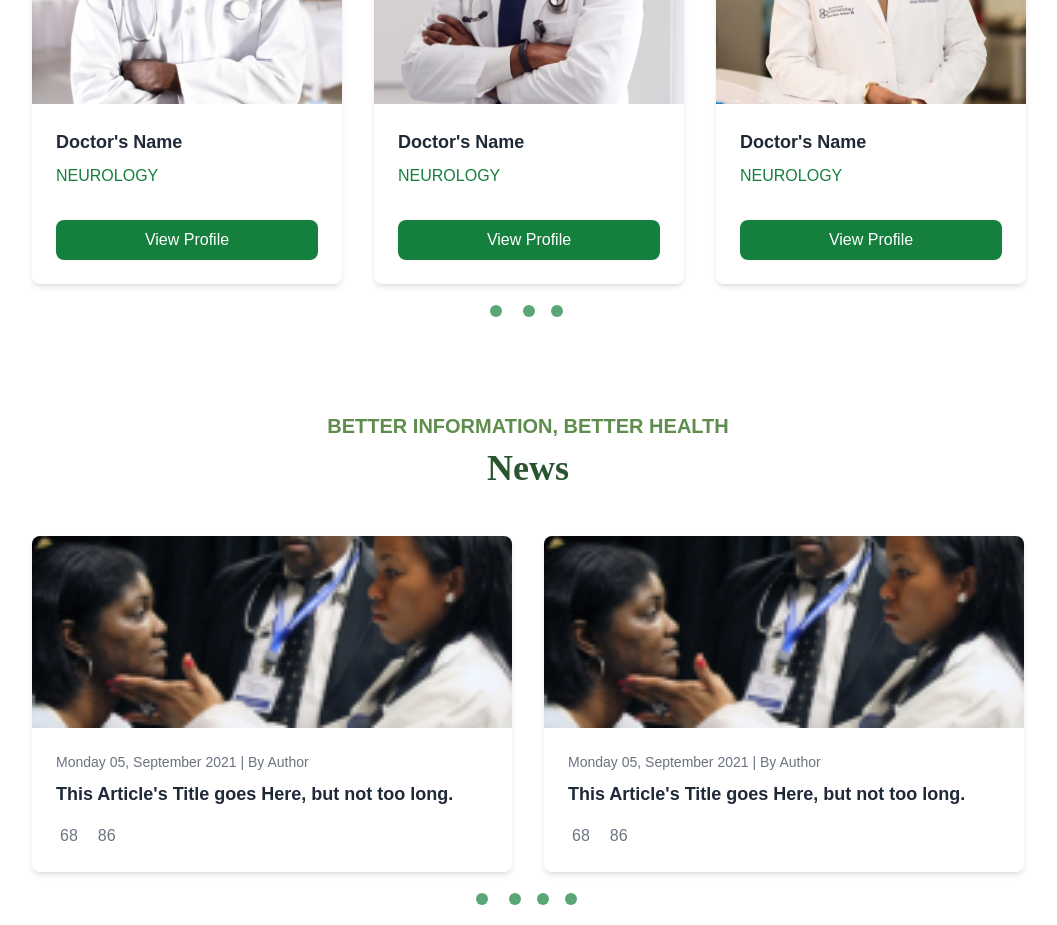
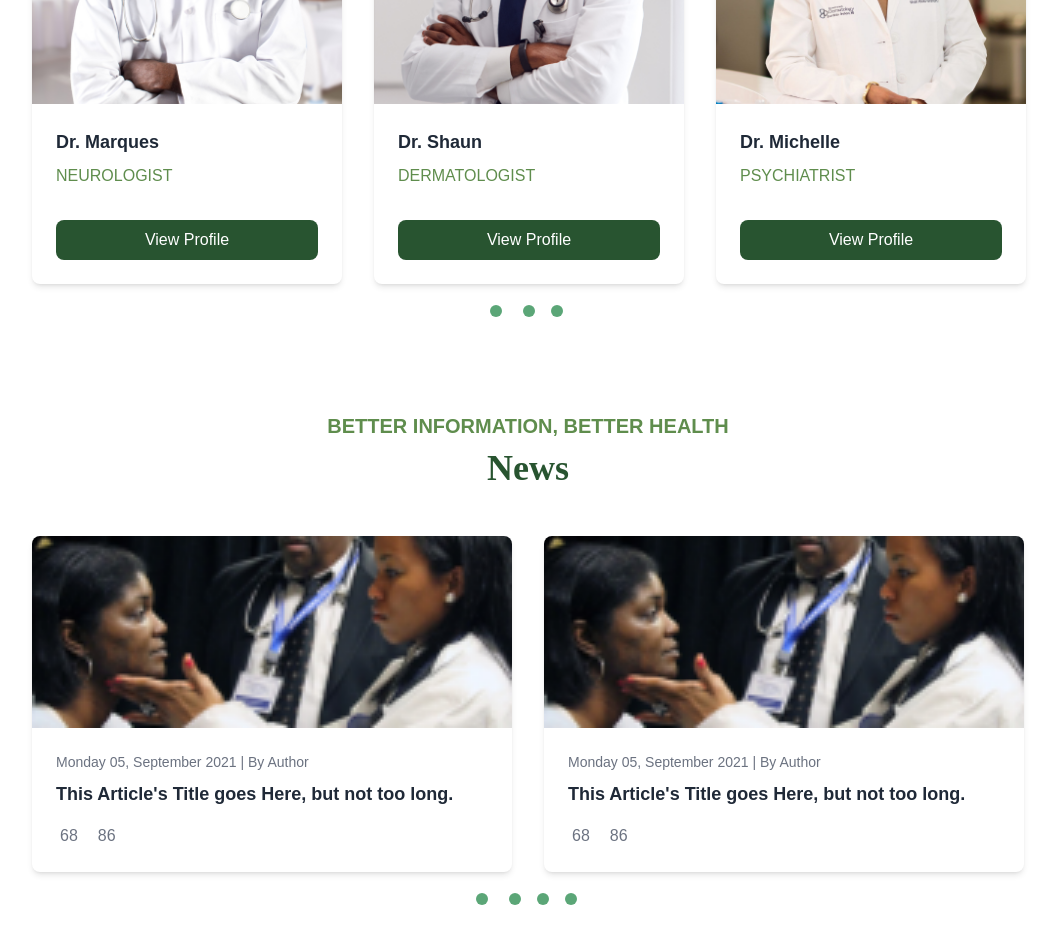
Before and after one commit to vinhdao1006/Project, a React (Vite) app in the folder front-end/: page /home in a window 1280 px wide. Shown: the part 3040-3965 px from the top of the page, without its empty margins (112-1169 px from the left). Built offline with nearby package versions, Linux system fonts and the light colour scheme; no server answers.

Commit message:
feat: implement about us

```diff
--- /dev/null
+++ b/front-end/src/components/AboutUs/Testimonial.jsx
@@ -0,0 +1,16 @@
+import React from "react";
+import img_Testimonial from '../../assets/image/img_Testimonial.png'
+
+const TestimonialSection = () => {
+  return (
+    <section className="w-full bg-green-900">
+        <img
+            src={img_Testimonial}
+            className="w-full"
+        >
+        </img>
+    </section>
+  );
+};
+
+export default TestimonialSection;
--- a/front-end/src/components/SliderDoctors.jsx
+++ b/front-end/src/components/SliderDoctors.jsx
@@ -7,8 +7,8 @@ import img_doctor3 from "../assets/image/sliderDoctor3.png";
 const doctors = [
   {
     id: 1,
-    name: "Doctor's Name",
-    specialty: "NEUROLOGY",
+    name: "Dr. Marques",
+    specialty: "NEUROLOGIST",
     image: img_doctor1,
     social: {
       linkedin: "#",
@@ -18,8 +18,8 @@ const doctors = [
   },
   {
     id: 2,
-    name: "Doctor's Name",
-    specialty: "NEUROLOGY",
+    name: "Dr. Shaun",
+    specialty: "DERMATOLOGIST",
     image: img_doctor2,
     social: {
       linkedin: "#",
@@ -29,8 +29,8 @@ const doctors = [
   },
   {
     id: 3,
-    name: "Doctor's Name",
-    specialty: "NEUROLOGY",
+    name: "Dr. Michelle",
+    specialty: "PSYCHIATRIST",
     image: img_doctor3,
     social: {
       linkedin: "#",
@@ -92,7 +92,7 @@ const DoctorsSlider = () => {
                 <h4 className="text-lg font-semibold text-gray-800 mb-2">
                   {doctor.name}
                 </h4>
-                <p className="text-green-700 font-medium mb-4">
+                <p className="text-bimec-green font-medium mb-4">
                   {doctor.specialty}
                 </p>
                 <div className="flex justify-center space-x-4 mb-4">
@@ -118,7 +118,7 @@ const DoctorsSlider = () => {
                     <i className="fab fa-facebook text-green-700 text-lg"></i>
                   </a>
                 </div>
-                <button className="bg-green-700 text-white py-2 px-4 rounded-lg w-full">
+                <button className="bg-bimec-heavy-green text-white py-2 px-4 rounded-lg w-full">
                   View Profile
                 </button>
               </div>
--- a/front-end/src/pages/AboutUs.jsx
+++ b/front-end/src/pages/AboutUs.jsx
@@ -2,8 +2,10 @@ import React, { useEffect } from 'react'
 import Navbar from '../components/Navbar'
 import FloatButtonGroup from '../components/FloatButtonGroup'
 import Footer from '../components/BimecFooter'
+import TestimonalSection from '../components/AboutUs/Testimonial'
 import img_blackGirls_aboutus from '../assets/image/img_blackGirls_aboutus.png'
 import img_SubHead_aboutus from '../assets/image/img_SubHead_aboutus.png'
+import img_Testimonial from '../assets/image/img_Testimonial.png'
 const AboutUs = () => {
     return (
         <div>
@@ -16,6 +18,8 @@ const AboutUs = () => {
             </div>
 
             <Navbar />
+
+            <FloatButtonGroup></FloatButtonGroup>
 
             <div>
                 <img
@@ -80,10 +84,11 @@ const AboutUs = () => {
                 </div>
             </section>
 
+            <div>
+                <TestimonalSection></TestimonalSection>
+            </div>
 
-            <FloatButtonGroup></FloatButtonGroup>
-
-            <div className="mt-[2rem] mx-auto w-full">
+            <div className="mt-[4rem] mx-auto w-full">
                 <Footer></Footer>
             </div>
         </div>
```
Also changed, not shown: front-end/src/assets/image/img_Testimonial.png (added).
